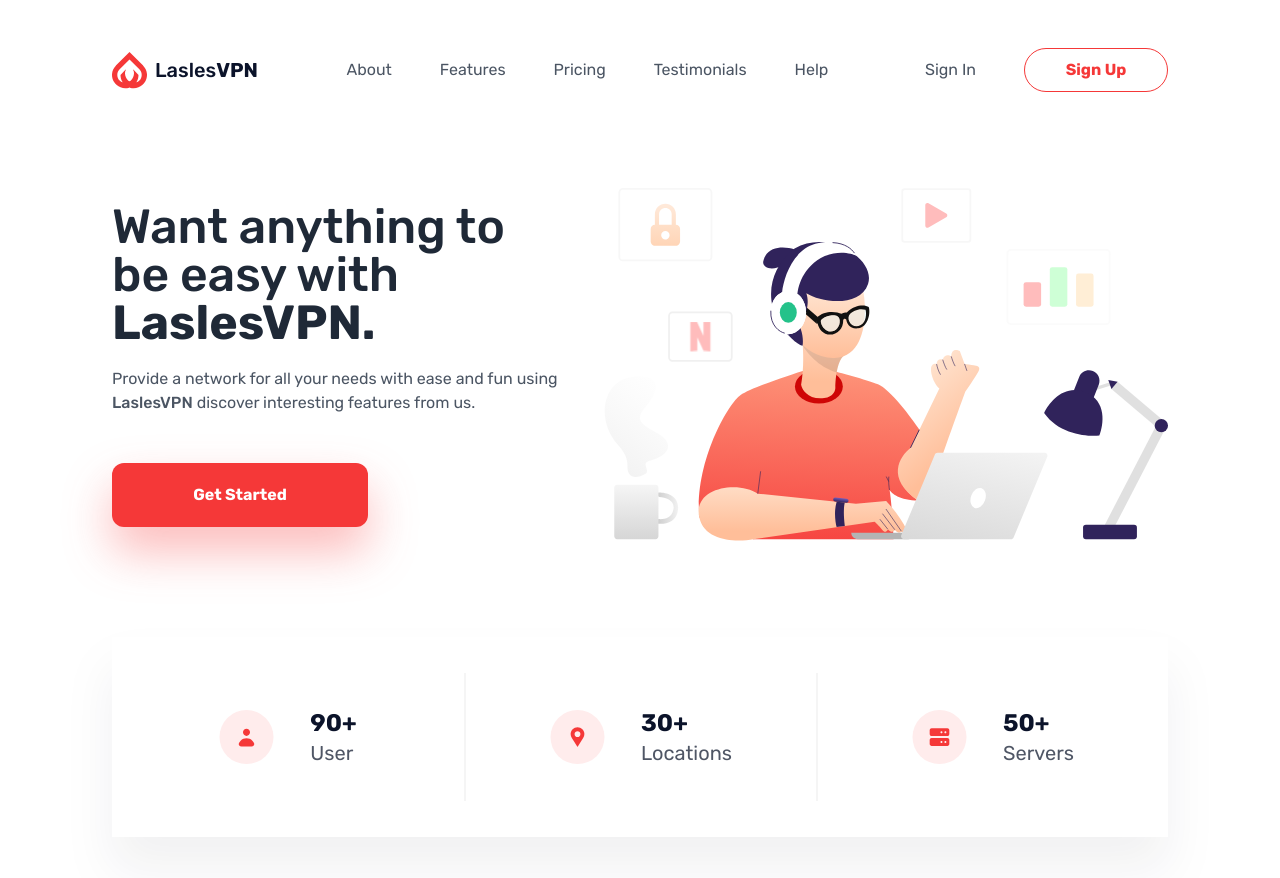
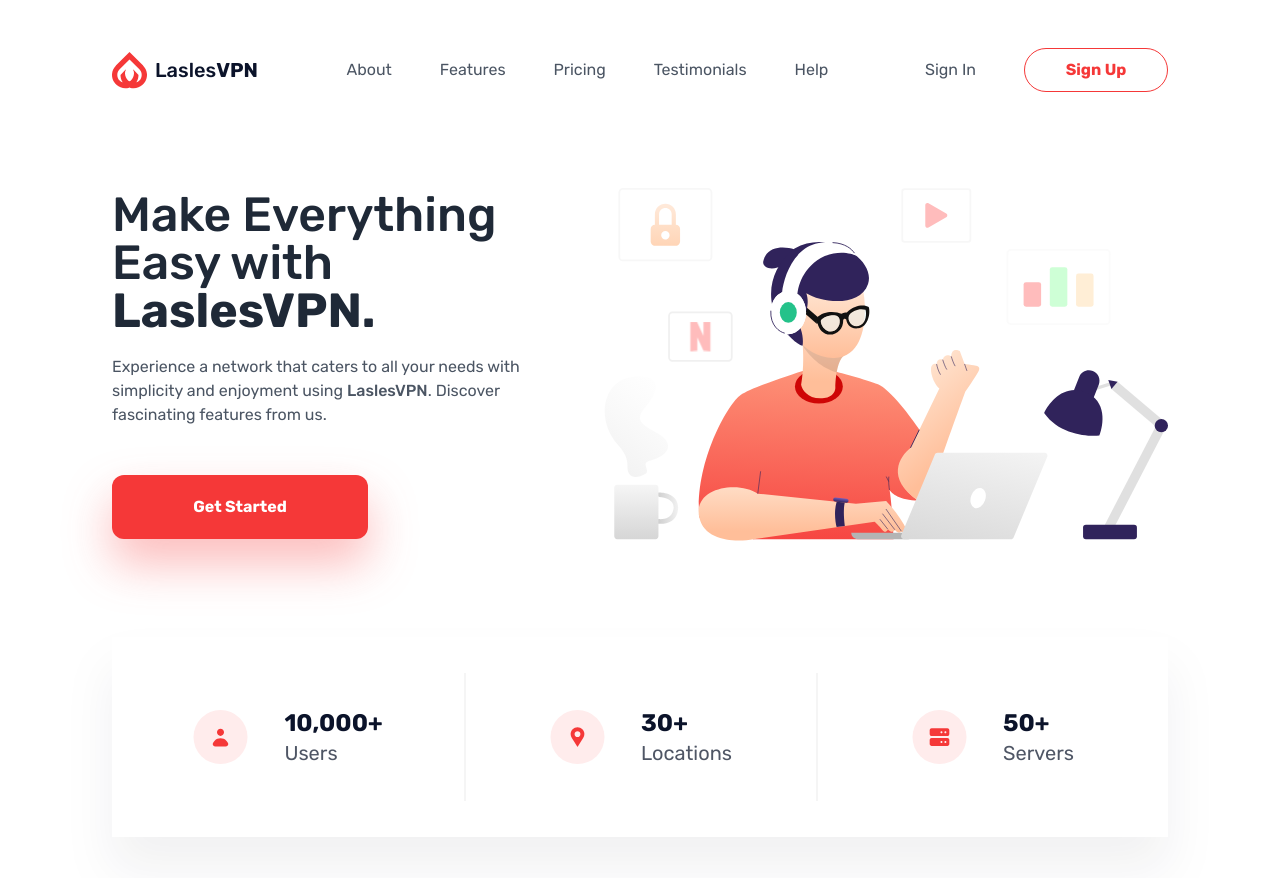
Before and after one commit to latesc/laslesvpn-landing, a SvelteKit app: page / in a window 1280 px wide. Shown: the top 878 px of the page. Built offline with nearby package versions, Linux system fonts and the light colour scheme.

Commit message:
Corrected grammar

```diff
--- a/src/routes/+page.svelte
+++ b/src/routes/+page.svelte
@@ -2,12 +2,12 @@
     <div class="mx-auto flex max-w-6xl flex-col gap-10 md:flex-row md:items-center">
         <div class="md:w-4/9">
             <h1 class="text-5xl font-medium text-gray-800">
-                Want anything to be easy with <b>LaslesVPN.</b>
+                Make Everything Easy with <b>LaslesVPN.</b>
             </h1>
             <p class="mt-5 text-gray-600">
-                Provide a network for all your needs with ease and fun using <span
-                    class="font-medium">LaslesVPN</span
-                > discover interesting features from us.
+                Experience a network that caters to all your needs with simplicity and enjoyment
+                using <span class="font-medium">LaslesVPN</span>. Discover fascinating features from
+                us.
             </p>
             <button
                 class="drop- mt-12 h-16 w-64 rounded-xl bg-primary font-bold text-white drop-shadow-button transition-colors hover:bg-primary-dark"
@@ -30,8 +30,8 @@
         <div class="stat">
             <img src="/images/icon/user.svg" alt="user icon" />
             <div>
-                <h3>90+</h3>
-                <p>User</p>
+                <h3>10,000+</h3>
+                <p>Users</p>
             </div>
         </div>
 
```
